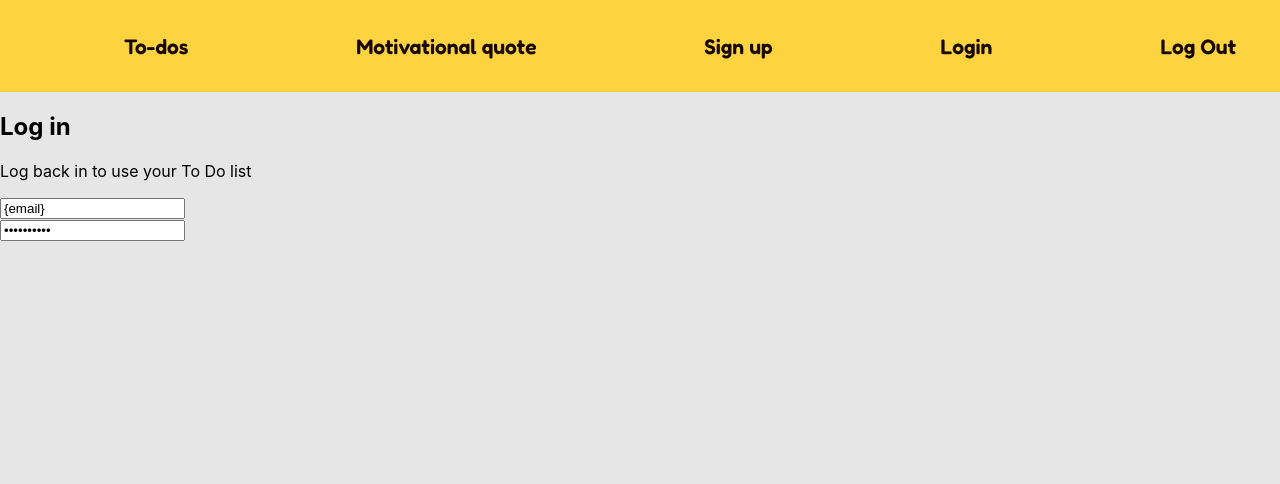
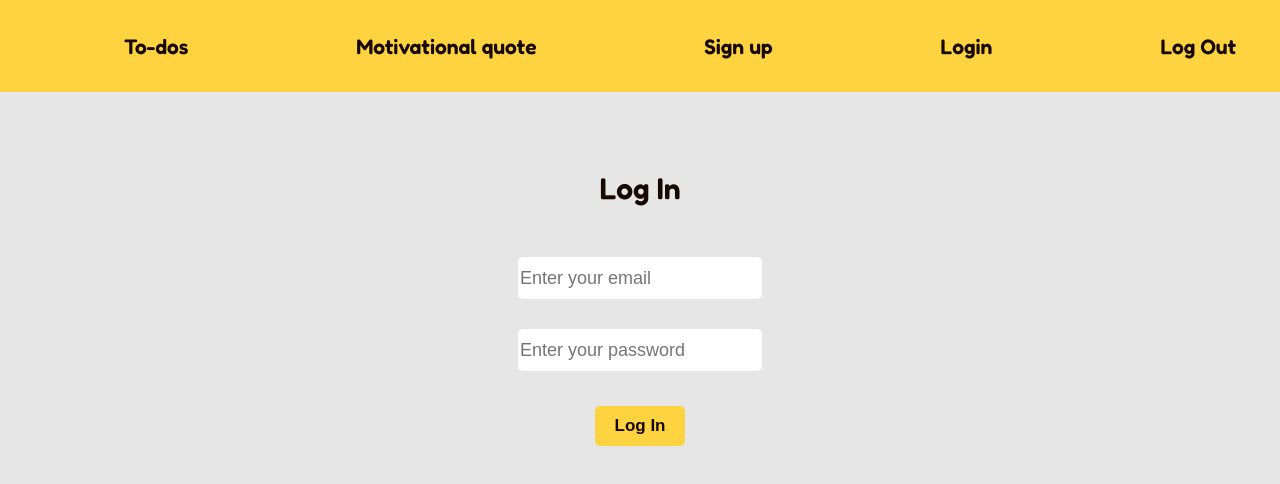
Before and after one commit to ericpeterson91/Landing-Page-Project-4, a React (Create React App) app: page /login in a window 1280 px wide. Shown: the top 484 px of the page. Built offline with nearby package versions, Linux system fonts and the light colour scheme.

Commit message:
styling updates

```diff
--- a/src/pages/Login.jsx
+++ b/src/pages/Login.jsx
@@ -1,4 +1,5 @@
 import { useState, useEffect } from 'react'
+import './css/Login.css'
 
 function Login() {
     const [formData, setFormData] = useState({
@@ -20,23 +21,24 @@ function Login() {
     }
 
   return (
-    <>
+    <div className="login-container">
     <section>
-        <h1>Log in</h1>
-        <p>Log back in to use your To Do list</p>
+        <h1>Log In</h1>
+        {/* <p>Log back in to use your To Do list</p> */}
 
     </section>
-    <section>
+    <section className="input">
         <form onSubmit={onSubmit}>
             <div>
-            <input type="email" className='form-control' id="email" name="email" value="{email}" placeholder="Enter your email" onChange={onChange}/>
+            <input type="email" className='form-control' id="email" name="email"  placeholder="Enter your email" onChange={onChange}/>
             </div>
             <div>
-            <input type="password" className='form-control' id="password" name="password" value="{password}" placeholder="Enter your password" onChange={onChange}/>
+            <input type="password" className='form-control' id="password" name="password"  placeholder="Enter your password" onChange={onChange}/>
             </div>
+            <button className="btn-login">Log In</button>
         </form>
     </section>
-    </>
+    </div>
   )
 }
 
--- a/src/pages/Quote.jsx
+++ b/src/pages/Quote.jsx
@@ -8,7 +8,7 @@ function Quote() {
 
     return (
         <div className="container">
-    <button onClick={quotes}>Click for motivation</button>
+    <button className="btn-quote" onClick={quotes}>Click for motivation</button>
     <h6 className="quote"></h6>
     <h5 className="author"></h5>
 
--- a/src/pages/Signup.jsx
+++ b/src/pages/Signup.jsx
@@ -1,4 +1,5 @@
 import { useState, useEffect } from 'react'
+import './css/Signup.css'
 
 function Signup() {
     const [formData, setFormData] = useState({
@@ -22,29 +23,29 @@ function Signup() {
     }
 
   return (
-    <>
+    <div className="signup-container">
     <section>
-        <h1>Register</h1>
-        <p>Sign up</p>
+        <h1>Sign Up</h1>
 
     </section>
     <section>
         <form onSubmit={onSubmit}>
             <div>
-            <input type="text" className='form-control' id="name" name="name" value="{name}" placeholder="Enter your name" onChange={onChange}/>
+            <input type="text" className='form-control' id="name" name="name"  placeholder="Enter your name" onChange={onChange}/>
             </div>
             <div>
-            <input type="email" className='form-control' id="email" name="email" value="{email}" placeholder="Enter your email" onChange={onChange}/>
+            <input type="email" className='form-control' id="email" name="email"  placeholder="Enter your email" onChange={onChange}/>
             </div>
             <div>
-            <input type="password" className='form-control' id="password" name="password" value="{password}" placeholder="Enter your password" onChange={onChange}/>
+            <input type="password" className='form-control' id="password" name="password" placeholder="Enter your password" onChange={onChange}/>
             </div>
             <div>
-            <input type="password" className='form-control' id="password2" name="password2" value="{password2}" placeholder="Confirm your name" onChange={onChange}/>
+            <input type="password" className='form-control' id="password2" name="password2"  placeholder="Confirm your password" onChange={onChange}/>
             </div>
+            <button className="btn-signup">Sign up</button>
         </form>
     </section>
-    </>
+    </div>
   )
 }
 
--- /dev/null
+++ b/src/pages/css/Login.css
@@ -0,0 +1,62 @@
+@import url('https://fonts.googleapis.com/css2?family=Fredoka:wght@400;600&display=swap');
+
+:root {
+    --cream: #ead9b7;
+    --wood: #837761;
+    --yellow: #fdd340;
+    --coffee: #170801;
+    --grey: #b8aaa0;
+    --light-cream: #e6e6e6;
+  }
+
+  body {
+      background-color: var(--light-cream);
+      font-family: 'Fredoka', sans-serif;
+
+  }
+
+  .login-container {
+        display: flex;
+        flex-direction: column;
+        gap: 20px;
+        justify-content: center;
+        align-items: center;
+        width: 100vw;
+        height: 51vh;
+        position: fixed;
+        text-align: center;
+        font-family: 'Fredoka', sans-serif;
+  }
+
+  h1 {
+      color: var(--coffee);
+      font-size: 30px;
+  }
+
+  .input {
+      display: flex;
+      flex-direction: column;
+      gap: 20px;
+  }
+
+  input {
+      margin: 15px;
+      width: 240px;
+      font-size: 18px;
+      height: 40px;
+        border-radius: 5px;
+        border: none;
+  }
+
+  .btn-login {
+      color: var(--coffee);
+      background-color: var(--yellow);
+      margin-top: 20px;
+      width: 90px;
+      height: 40px;
+      border: none;
+      border-radius: 5px;
+      font-weight: bold;
+      cursor: pointer;
+      font-size: 17px;
+  }
--- a/src/pages/css/Quote.css
+++ b/src/pages/css/Quote.css
@@ -23,7 +23,7 @@
     font-family: 'Fredoka', sans-serif;
   }
 
-  button {
+ .btn-quote {
       width: 240px;
       height: 65px;
       font-family: 'fredoka', sans-serif;
--- /dev/null
+++ b/src/pages/css/Signup.css
@@ -0,0 +1,63 @@
+@import url('https://fonts.googleapis.com/css2?family=Fredoka:wght@400;600&display=swap');
+
+:root {
+    --cream: #ead9b7;
+    --wood: #837761;
+    --yellow: #fdd340;
+    --coffee: #170801;
+    --grey: #b8aaa0;
+    --light-cream: #e6e6e6;
+  }
+
+  body {
+      background-color: var(--light-cream);
+      font-family: 'Fredoka', sans-serif;
+
+  }
+
+  .signup-container {
+        display: flex;
+        flex-direction: column;
+        gap: 20px;
+        justify-content: center;
+        align-items: center;
+        width: 100vw;
+        height: 70vh;
+        position: fixed;
+        text-align: center;
+        font-family: 'Fredoka', sans-serif;
+  }
+
+  h1 {
+      color: var(--coffee);
+      font-size: 30px;
+      margin-bottom: 16px;
+  }
+
+  .input {
+      display: flex;
+      flex-direction: column;
+      gap: 20px;
+  }
+
+  input {
+      margin: 15px;
+      width: 240px;
+      font-size: 18px;
+      height: 40px;
+        border-radius: 5px;
+        border: none;
+  }
+
+  .btn-signup {
+      color: var(--coffee);
+      background-color: var(--yellow);
+      margin-top: 20px;
+      width: 100px;
+      height: 40px;
+      border: none;
+      border-radius: 5px;
+      font-weight: bold;
+      cursor: pointer;
+      font-size: 17px;
+  }
```
Also changed, not shown: src/pages/css/Todos.css (added).
